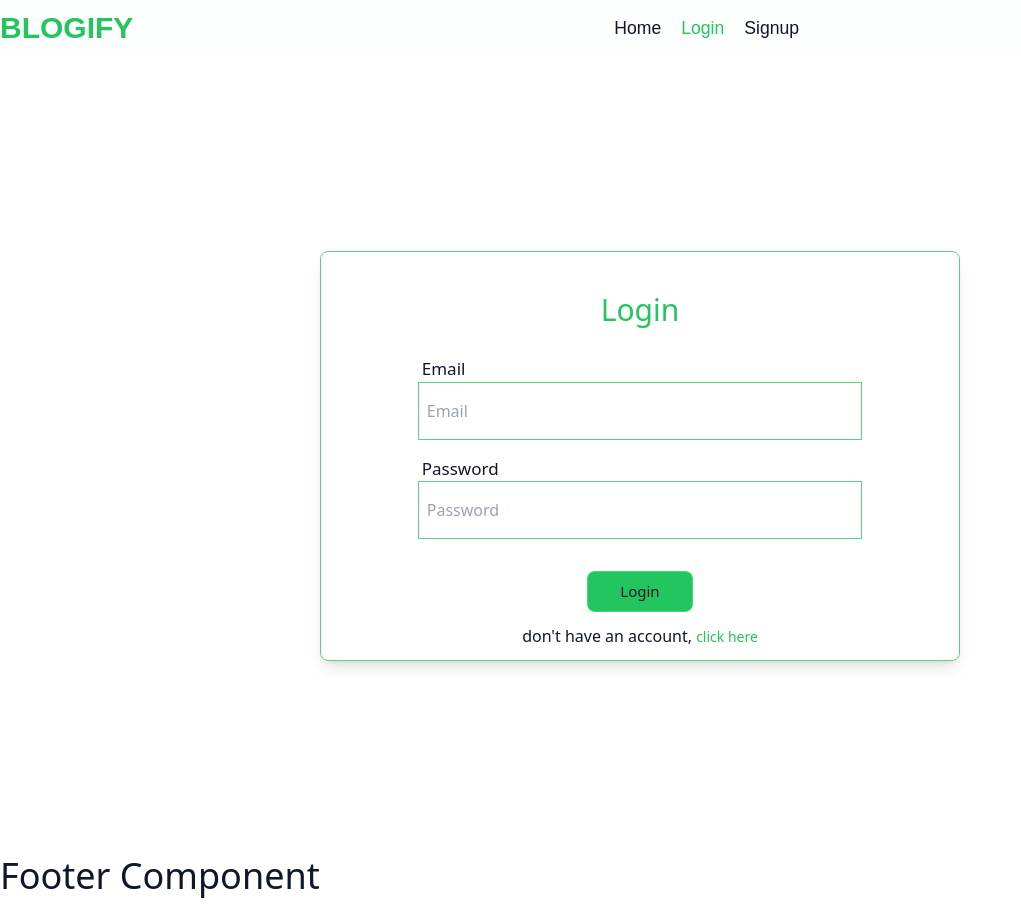
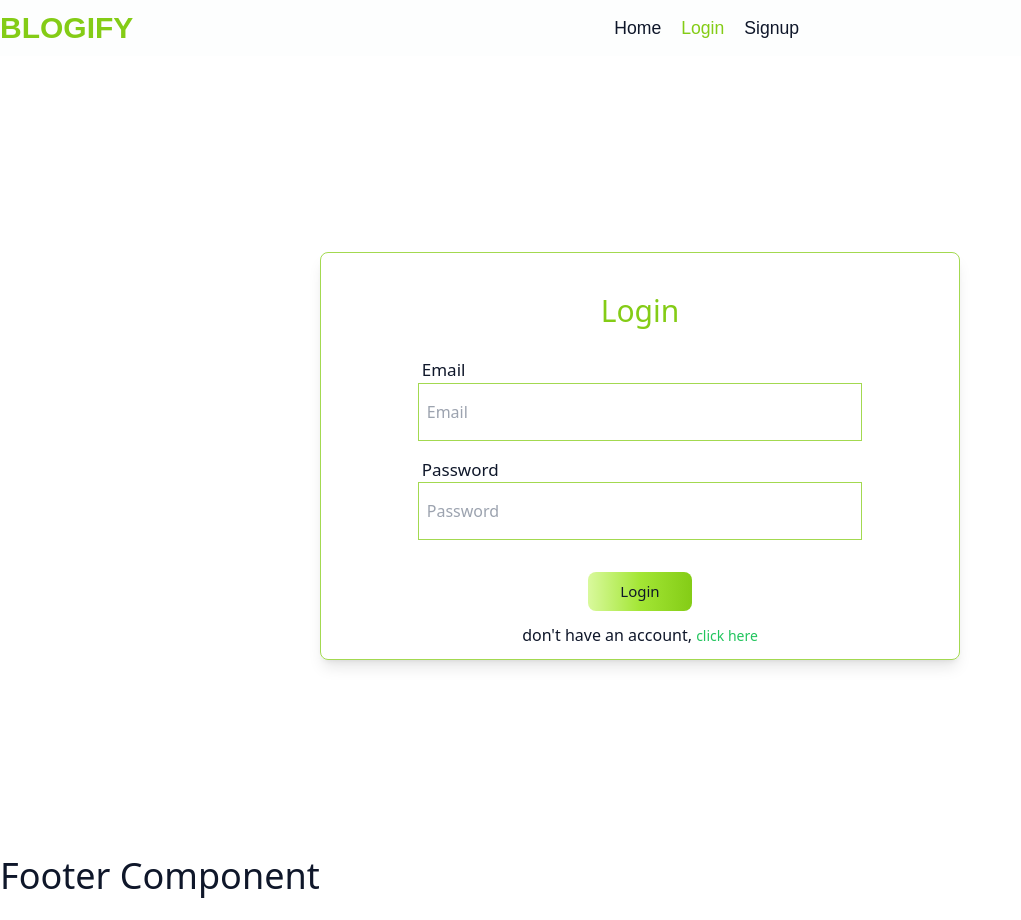
Before and after one commit to vishalkumar12323/Blog-react-app, a React (Vite) app: page /login in a window 1280 px wide. Shown: the whole page, without its empty margins (0-1021 px from the left). Built offline with nearby package versions, Linux system fonts and the light colour scheme; no server answers; a web font is replaced by a local one.

Commit message:
update projects

```diff
--- a/src/components/Button.jsx
+++ b/src/components/Button.jsx
@@ -4,7 +4,7 @@ const Button = ({ className, type, children, ...props }) => {
   return (
     <button
       className={clsx(
-        `capitalize py-2 px-8 border border-green-400/75 dark:border-green-500/75 bg-green-500 hover:bg-green-600 hover:shadow-green-400 transition active:shadow  rounded-lg text-[15px]`,
+        `capitalize py-2 px-8 bg-gradient-to-r from-lime-200 via-lime-400 to-lime-500 hover:shadow-green-400 transition focus:ring-4 focus:ring-lime-300 enabled:hover:bg-gradient-to-br dark:focus:ring-lime-800 active:shadow  rounded-lg font-medium text-[15px]`,
         className
       )}
       type={type}
@@ -16,3 +16,5 @@ const Button = ({ className, type, children, ...props }) => {
 };
 
 export default Button;
+
+// ("items-stretch justify-center p-0.5 text-center  transition-[color,background-color,border-color,text-decoration-color,fill,stroke,box-shadow] focus:z-10 focus:outline-none bg-gradient-to-r from-lime-200 via-lime-400 to-lime-500 text-gray-900 focus:ring-4 focus:ring-lime-300 enabled:hover:bg-gradient-to-br dark:focus:ring-lime-800 rounded-lg");
--- a/src/components/Header/Header.jsx
+++ b/src/components/Header/Header.jsx
@@ -21,7 +21,7 @@ const Header = () => {
         <div>
           <NavLink
             to="/"
-            className="logo text-3xl text-green-500 font-semibold select-none"
+            className="logo text-3xl text-lime-500 font-semibold select-none"
           >
             BLOGIFY
           </NavLink>
@@ -34,9 +34,9 @@ const Header = () => {
                   to={item.url}
                   className={({ isActive }) => {
                     return clsx(
-                      `text-[1.1rem] capitalize transition hover:text-green-500`,
+                      `text-[1.1rem] capitalize transition hover:text-lime-600`,
                       {
-                        "font-normal text-green-500": isActive,
+                        "font-normal text-lime-500": isActive,
                       }
                     );
                   }}
--- a/src/components/forms/BlogForm.jsx
+++ b/src/components/forms/BlogForm.jsx
@@ -75,7 +75,7 @@ const BlogForm = ({ post }) => {
   }, [watch, slugTransform, setValue]);
   return (
     <>
-      <div className="w-3/4 mx-auto rounded-lg shadow border border-green-500/75 p-4 m-4">
+      <div className="w-3/4 mx-auto rounded-lg shadow border border-lime-500/75 p-4 m-4">
         <form onSubmit={handleSubmit(onSubmit)}>
           <Input
             label="heading"
--- a/src/components/forms/Input.jsx
+++ b/src/components/forms/Input.jsx
@@ -18,7 +18,7 @@ const Input = React.forwardRef(function Input(
           id={id}
           type={type}
           className={clsx(
-            `outline-none py-2 px-2 text-black dark:text-white w-full bg-transparent border border-green-500/75`,
+            `outline-none py-2 px-2 text-black dark:text-white w-full bg-transparent border border-lime-500/75`,
             className
           )}
           {...props}
--- a/src/components/forms/Login.jsx
+++ b/src/components/forms/Login.jsx
@@ -42,9 +42,9 @@ const Login = () => {
   return (
     <>
       <div className="w-full h-[100vh] flex justify-center items-center">
-        <div className="w-[90%] sm:w-[50%] sm:max-w-[55%]  mx-auto h-auto rounded-lg shadow-lg p-3 dark:bg-slate-800 border border-green-500/75 flex justify-start items-center flex-col">
+        <div className="w-[80%] sm:w-[50%] sm:max-w-[55%]  mx-auto h-auto rounded-lg shadow-lg p-3 dark:bg-slate-800 border border-lime-500/75 flex justify-start items-center flex-col">
           <div className="py-7">
-            <h2 className="px-2 text-3xl text-green-500">Login</h2>
+            <h2 className="px-2 text-3xl text-lime-500">Login</h2>
           </div>
           <form
             onSubmit={handleSubmit(onSubmit)}
--- a/src/components/forms/Signup.jsx
+++ b/src/components/forms/Signup.jsx
@@ -35,9 +35,9 @@ const Signup = () => {
   return (
     <>
       <div className="w-full h-[100vh] flex justify-center items-center">
-        <div className="w-[90%] sm:w-[50%] sm:max-w-[55%] h-auto rounded-lg shadow-lg p-3 dark:bg-slate-800 border border-green-500/75 flex justify-start items-center flex-col">
+        <div className="w-[90%] sm:w-[50%] sm:max-w-[55%] h-auto rounded-lg shadow-lg p-3 dark:bg-slate-800 border border-lime-500/75 flex justify-start items-center flex-col">
           <div className="py-5">
-            <h2 className="px-2 text-3xl text-green-500">Signup</h2>
+            <h2 className="px-2 text-3xl text-lime-500">Signup</h2>
           </div>
 
           <form
--- a/src/components/main/UserProfile.jsx
+++ b/src/components/main/UserProfile.jsx
@@ -23,7 +23,7 @@ const UserProfile = () => {
       <div className="z-50">
         <Button
           onClick={() => setIsMenuVisible((prevState) => !prevState)}
-          className="btn py-[0.30rem] px-[0.80rem] flex justify-center items-center cursor-pointer"
+          className="btn flex justify-center items-center cursor-pointer py-[0.30rem!important] px-[0.80rem!important]"
         >
           {user.profile ? (
             <img src="..." alt="user-profile" className="w-full h-auto" />
@@ -42,7 +42,7 @@ const UserProfile = () => {
           onClick={() => setIsMenuVisible(false)}
         >
           <div
-            className="absolute top-12 right-4 sm:w-60 h-auto border rounded-md border-green-500 z-50 p-3"
+            className="absolute top-12 right-4 sm:w-60 h-auto border rounded-md border-lime-500 z-50 p-3 bg-white/65 dark:bg-slate-800/65"
             onClick={(e) => {
               e.stopPropagation();
             }}
@@ -65,10 +65,10 @@ const UserProfile = () => {
                   )}{" "}
                   <Button
                     type="button"
-                    className="px-[0.70rem] py-[0.30rem] btn"
+                    className="py-[0.55rem] px-[0.95rem] btn"
                     onClick={() => setIsEditable((prevState) => !prevState)}
                   >
-                    <span className="dark:text-white text-black">
+                    <span className="dark:text-white text-black font-medium">
                       {isEditable ? "d" : "e"}
                     </span>
                   </Button>{" "}
--- a/src/pages/Home.jsx
+++ b/src/pages/Home.jsx
@@ -20,8 +20,8 @@ const Home = () => {
     <>
       <main className="w-full h-[80vh] bg-slate-200/50 dark:bg-slate-800/50 my-4 rounded-sm flex justify-center items-center">
         <div className="w-full">
-          <h1 className="font text-7xl font-semibold text-center text-green-500">
-            <span className="capitalize">start</span> your journy with blogify{" "}
+          <h1 className="font text-7xl font-semibold text-center text-lime-500">
+            <span className="capitalize ">start</span> your journy with blogify{" "}
             <br /> get started now
           </h1>
 
@@ -45,7 +45,7 @@ const Home = () => {
                 <span>June 25, 2024</span>
               </div>
             </div>
-            <div className="hover:text-green-500 transition-colors mt-2">
+            <div className="hover:text-lime-500 transition-colors mt-2">
               <h3 className="text-xl w-fit">The Girl From Ithopia</h3>
               <p className="text-start text-[1.05rem]">
                 Lorem ipsum dolor sit amet consectetur adipisicing elit. Optio
```
